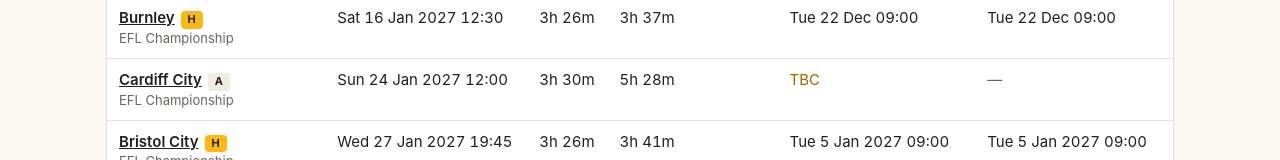
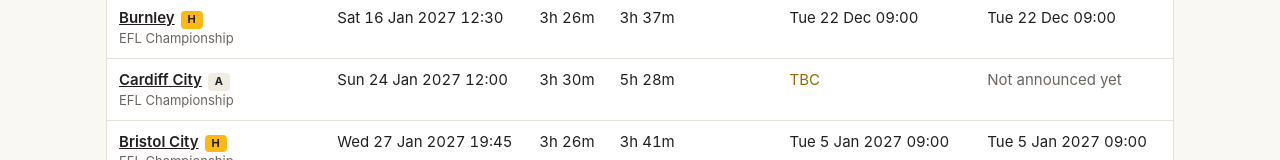
Before and after one commit to sheepworrier/wolves-tickets, a plain HTML site: page index.html in a window 1280 px wide. Shown: the part 764-924 px from the top of the page. Drawn offline with Linux system fonts and the light colour scheme.

Commit message:
Show league fixtures not yet on the ticket page
Co-Authored-By: Claude Opus 5.5 <noreply@anthropic.com>
Claude-Session: https://claude.ai/code/session_01EdqyzyCm7S1fNMy77FjKuR

```diff
--- a/index.html
+++ b/index.html
@@ -136,6 +136,7 @@ function infoCell(m) {
     return { html: `<span class="tbc">Info from ${ukParts(m.info_release).text}</span>`, sortv: "1" + m.info_release };
   if (m.home && m.members_status === "on sale")
     return { html: `<a class="on" href="${m.buy_url}" target="_blank" rel="noopener">On sale now</a>`, sortv: mem.sortv };
+  if (m.source === "fixtures") return { html: '<span class="none">Not announced yet</span>', sortv: "~0" };
   if (m.home) return { html: mem.html, sortv: mem.sortv };
   return { html: '<span class="none">—</span>', sortv: "~" };
 }
```
